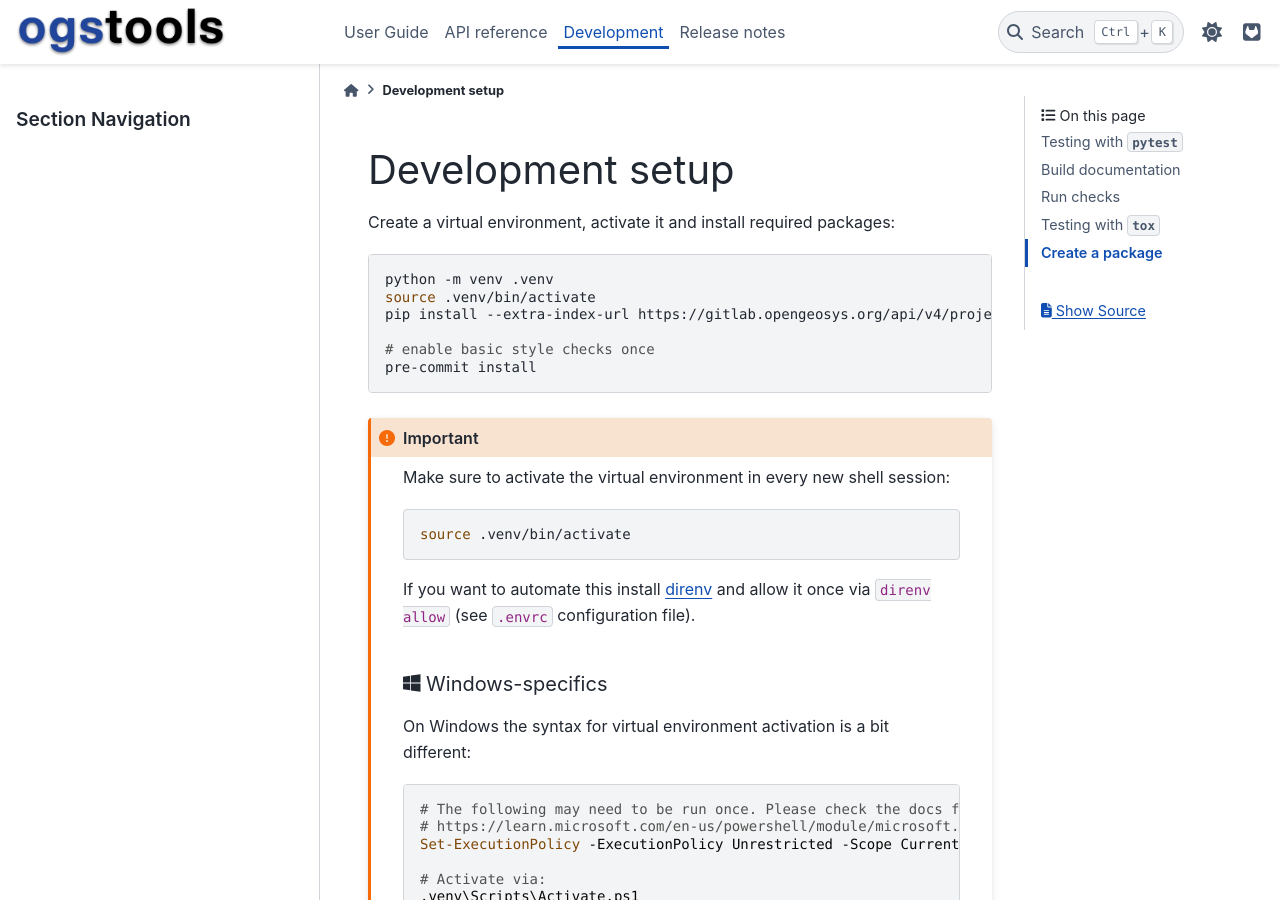
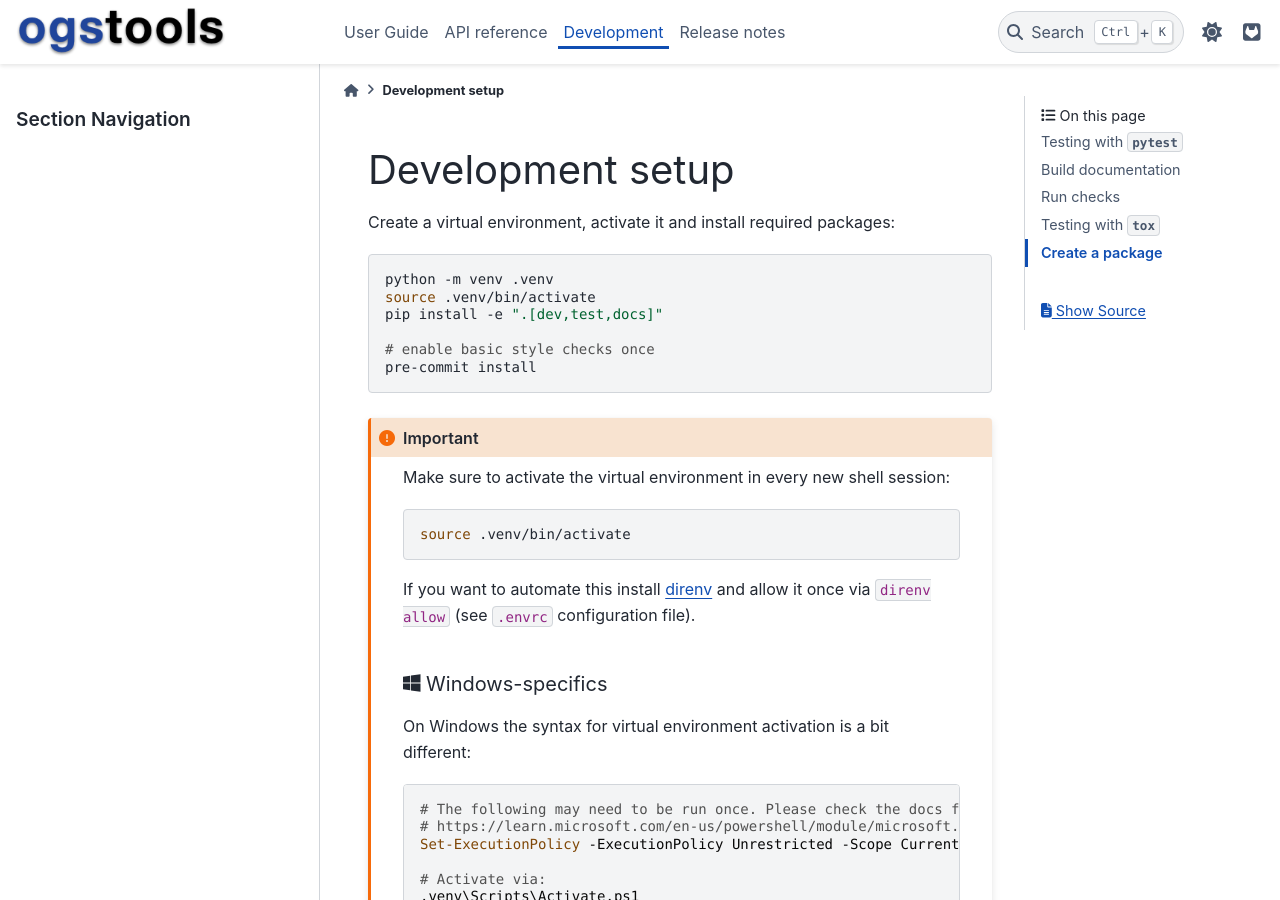
Before and after one commit to ufz/ogstools, a Sphinx documentation site: the page built from docs/development/index.md, in a window 1280 px wide and 900 px high. Built offline with Sphinx 7.4.7 and the PyData theme 0.15.4, drawn with Linux system fonts in a browser that asks for light colours; pages that are not in the unit, such as notebooks, are missing from menus; the version number could not be read and is left out.

Commit message:
Removed extra-index-url, is not required anymore.
There is a prerelease in the meantime on PyPI:

https://pypi.org/project/ogs/6.4.5.dev1171/

````diff
--- a/docs/development/index.md
+++ b/docs/development/index.md
@@ -5,7 +5,7 @@ Create a virtual environment, activate it and install required packages:
 ```bash
 python -m venv .venv
 source .venv/bin/activate
-pip install --extra-index-url https://gitlab.opengeosys.org/api/v4/projects/120/packages/pypi/simple -e ".[dev,test,docs]"
+pip install -e ".[dev,test,docs]"
 
 # enable basic style checks once
 pre-commit install
--- a/pyproject.toml
+++ b/pyproject.toml
@@ -20,7 +20,6 @@ dependencies = [
   "Pint>=0.22",
   "Pillow>=9.5.0",
   "pandas>=2.0.3",
-  # needs PIP_EXTRA_INDEX_URL=https://gitlab.opengeosys.org/api/v4/projects/120/packages/pypi/simple
   "ogs>=6.4.5.dev0",
 ]
 
````
Also changed, not shown: .gitlab-ci.yml, 2 other files.
